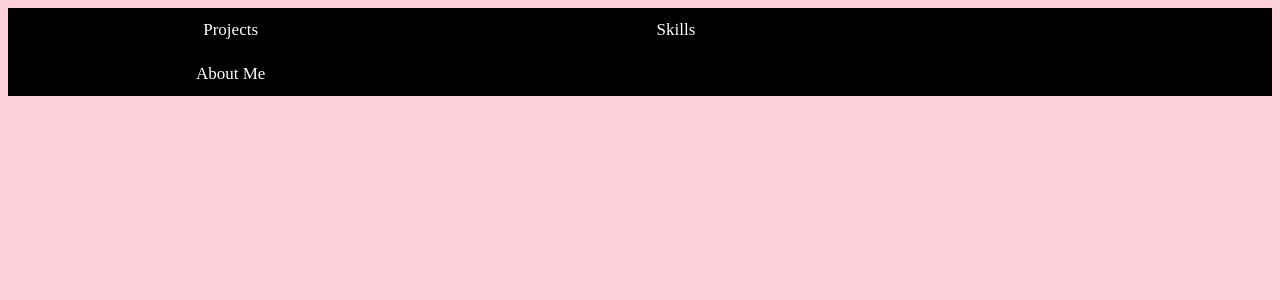
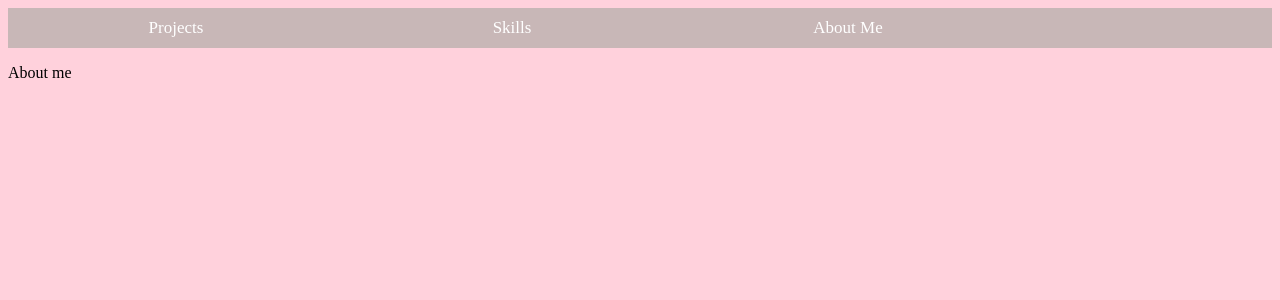
Before and after one commit to mmispot/mmispot.github.io, a PHP site: page /aboutme.html in a window 1280 px wide. Shown: the top 300 px of the page. Run offline with PHP 8.4, Linux system fonts and the light colour scheme.

Commit message:
navbar works

```diff
--- a/aboutme.html
+++ b/aboutme.html
@@ -8,9 +8,11 @@
 </head>
 <body>
     <div class="navbar">
-        <a href="#index">Projects</a>
-        <a href="#skills">Skills</a>
-        <a href="#aboutme">About Me</a>
+        <a href="index.html">Projects</a>
+        <a href="skills.html">Skills</a>
+        <a href="aboutme.html">About Me</a>
     </div>
+
+    <p>About me</p>
 </body>
 </html>
--- a/styles.css
+++ b/styles.css
@@ -4,22 +4,22 @@ body {
 
 .navbar {
   width: 100%;
-  background-color: #000000;
+  background-color: #c8b7b7;
   overflow: auto;
 }
 
 .navbar a {
   float: left;
-  padding: 12px;
+  padding: 10px;
   color: rgb(255, 255, 255);
   text-decoration: none;
   font-size: 17px;
-  width: 33.33%; /* 3 equal width links */
+  width: 25%;
   text-align: center;
 }
 
 .navbar a:hover {
-  background-color: #000;
+  background-color: #976989;
 }
 
 .navbar a.active {
```
Also changed, not shown: index.html (+4 -3 lines), skills.html (+4 -3 lines).
